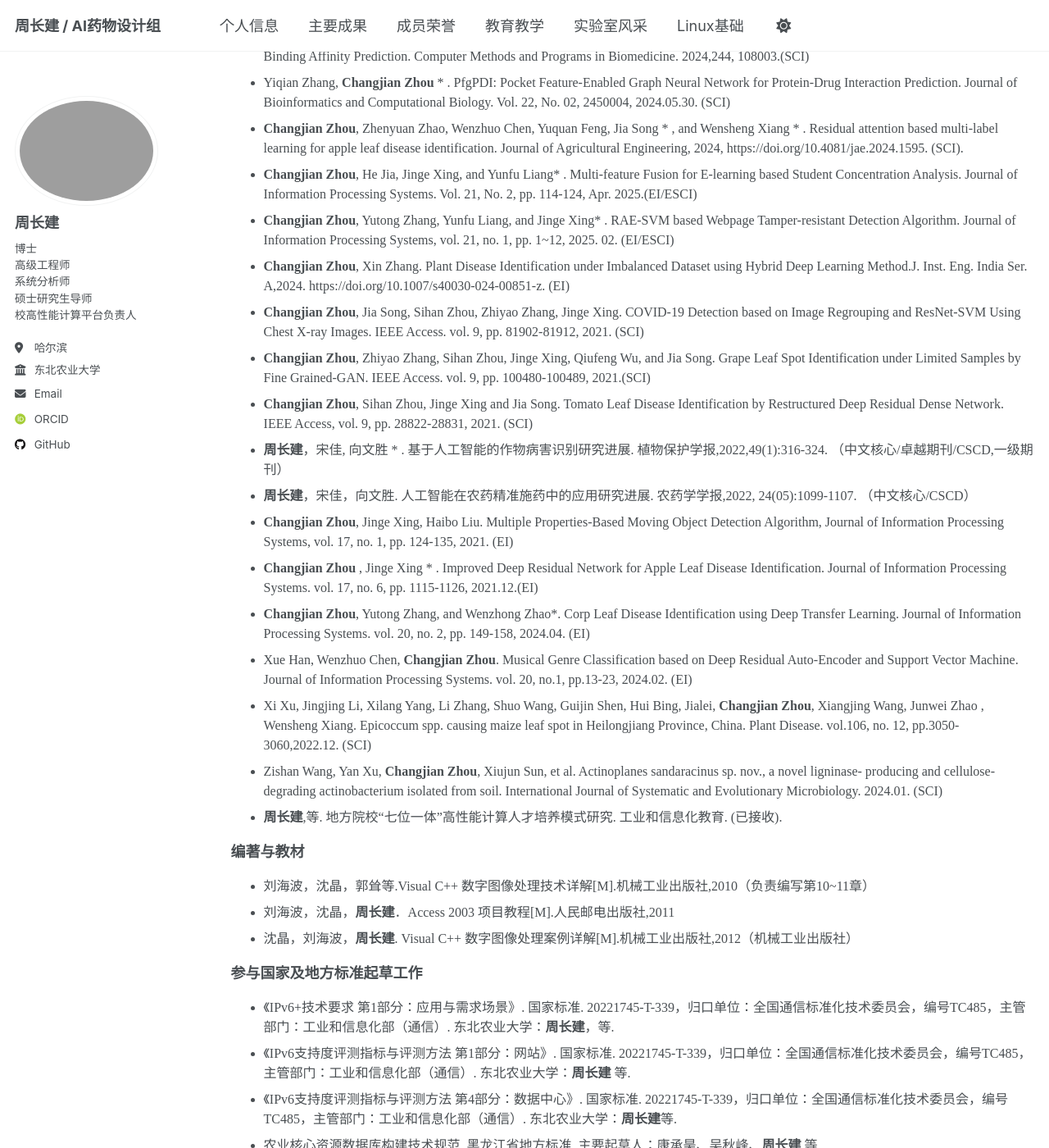
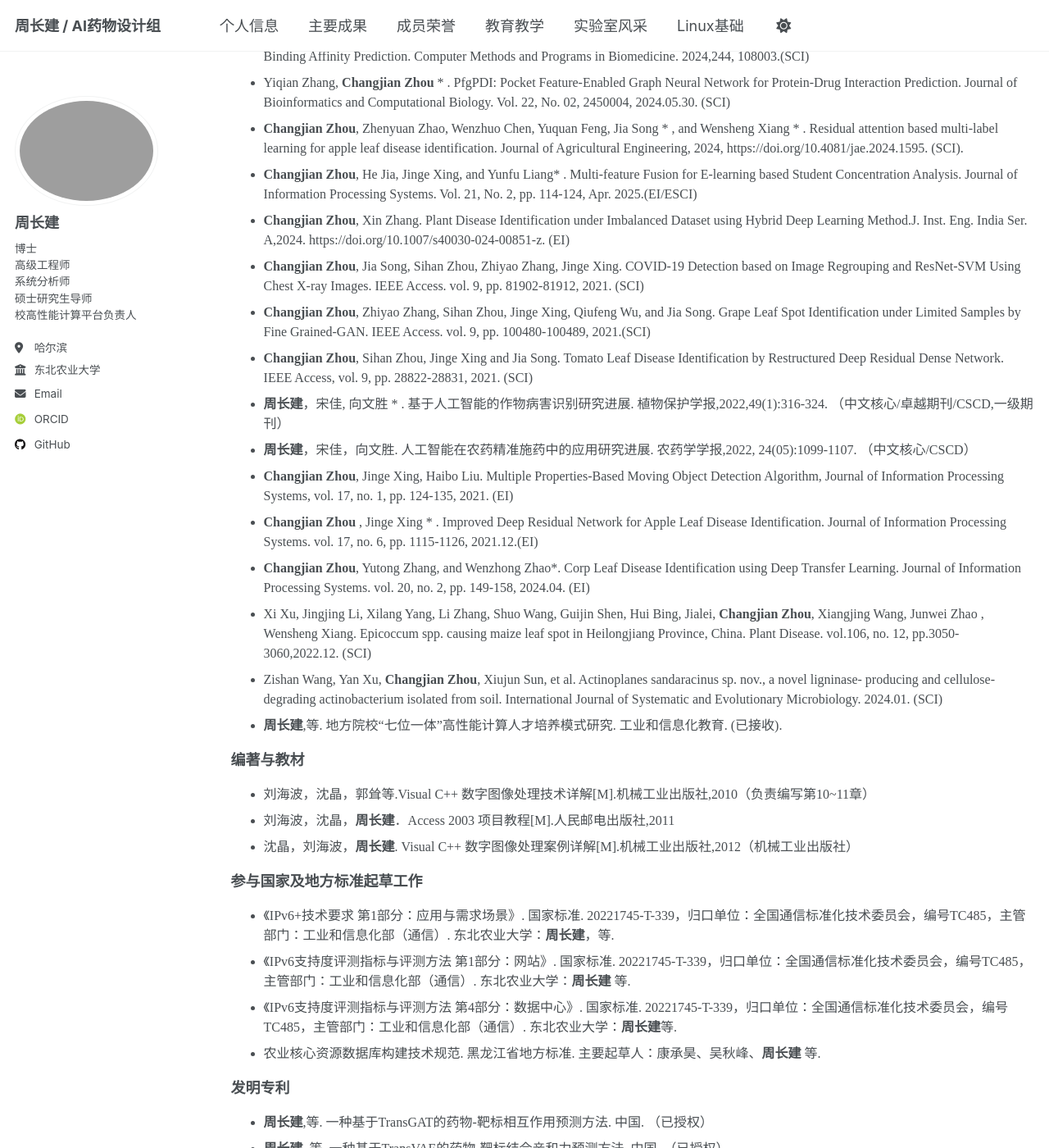
Before and after one commit to HPC-NEAU/zhoucj, a Jekyll site: the page built from _pages/publications.md, in a window 1280 px wide and 1400 px high, scrolled down 1104 px. Shown: the whole window at 82% size. Built offline with Jekyll 4.4.1, drawn with Linux system fonts in a browser that asks for light colours; some web fonts are replaced.

Commit message:
Update publications.md

```diff
--- a/_pages/publications.md
+++ b/_pages/publications.md
@@ -50,7 +50,6 @@ redirect_from:
 	<li> Yiqian Zhang, <b>Changjian Zhou</b> * . PfgPDI: Pocket Feature-Enabled Graph Neural Network for Protein-Drug Interaction Prediction. Journal of Bioinformatics and Computational Biology. Vol. 22, No. 02, 2450004, 2024.05.30. (SCI) </li>
 	<li> <b>Changjian Zhou</b>, Zhenyuan Zhao, Wenzhuo Chen, Yuquan Feng, Jia Song * , and Wensheng Xiang * . Residual attention based multi-label learning for apple leaf disease identification. Journal of Agricultural Engineering, 2024, https://doi.org/10.4081/jae.2024.1595. (SCI). </li>
  	<li> <b>Changjian Zhou</b>, He Jia, Jinge Xing, and Yunfu Liang* . Multi-feature Fusion for E-learning based Student Concentration Analysis. Journal of Information Processing Systems. Vol. 21, No. 2, pp. 114-124, Apr. 2025.(EI/ESCI) </li>
-  	<li> <b>Changjian Zhou</b>, Yutong Zhang, Yunfu Liang, and Jinge Xing* . RAE-SVM based Webpage Tamper-resistant Detection Algorithm. Journal of Information Processing Systems, vol. 21, no. 1, pp. 1~12, 2025. 02. (EI/ESCI) </li>
   	<li> <b>Changjian Zhou</b>, Xin Zhang. Plant Disease Identification under Imbalanced Dataset using Hybrid Deep Learning Method.J. Inst. Eng. India Ser. A,2024. https://doi.org/10.1007/s40030-024-00851-z. (EI)</li>
 	<li> <b>Changjian Zhou</b>, Jia Song, Sihan Zhou, Zhiyao Zhang, Jinge Xing. COVID-19 Detection based on Image Regrouping and ResNet-SVM Using Chest X-ray Images. IEEE Access. vol. 9, pp. 81902-81912, 2021. (SCI)</li>
 	<li> <b>Changjian Zhou</b>, Zhiyao Zhang, Sihan Zhou, Jinge Xing, Qiufeng Wu, and Jia Song. Grape Leaf Spot Identification under Limited Samples by Fine Grained-GAN. IEEE Access. vol. 9, pp. 100480-100489, 2021.(SCI)</li>
@@ -60,7 +59,6 @@ redirect_from:
 	<li> <b>Changjian Zhou</b>, Jinge Xing, Haibo Liu. Multiple Properties-Based Moving Object Detection Algorithm, Journal of Information Processing Systems, vol. 17, no. 1, pp. 124-135, 2021. (EI)</li>
 	<li> <b>Changjian Zhou</b> , Jinge Xing * . Improved Deep Residual Network for Apple Leaf Disease Identification. Journal of Information Processing Systems. vol. 17, no. 6, pp. 1115-1126, 2021.12.(EI) </li>
 	<li> <b>Changjian Zhou</b>, Yutong Zhang, and Wenzhong Zhao*. Corp Leaf Disease Identification using Deep Transfer Learning. Journal of Information Processing Systems. vol. 20, no. 2, pp. 149-158, 2024.04.  (EI)</li>
-	<li> Xue Han, Wenzhuo Chen, <b>Changjian Zhou</b>. Musical Genre Classification based on Deep Residual Auto-Encoder and Support Vector Machine. Journal of Information Processing Systems. vol. 20, no.1, pp.13-23, 2024.02. (EI) </li>
 	<li> Xi Xu, Jingjing Li, Xilang Yang, Li Zhang, Shuo Wang, Guijin Shen, Hui Bing, Jialei, <b>Changjian Zhou</b>, Xiangjing Wang, Junwei Zhao , Wensheng Xiang. Epicoccum spp. causing maize leaf spot in Heilongjiang Province, China. Plant Disease. vol.106, no. 12, pp.3050-3060,2022.12.  (SCI) </li>
 	<li> Zishan Wang, Yan Xu, <b>Changjian Zhou</b>, Xiujun Sun, et al. Actinoplanes sandaracinus sp. nov., a novel ligninase- producing and cellulose-degrading actinobacterium isolated from soil. International Journal of Systematic and Evolutionary Microbiology. 2024.01.  (SCI)</li>
 
```
